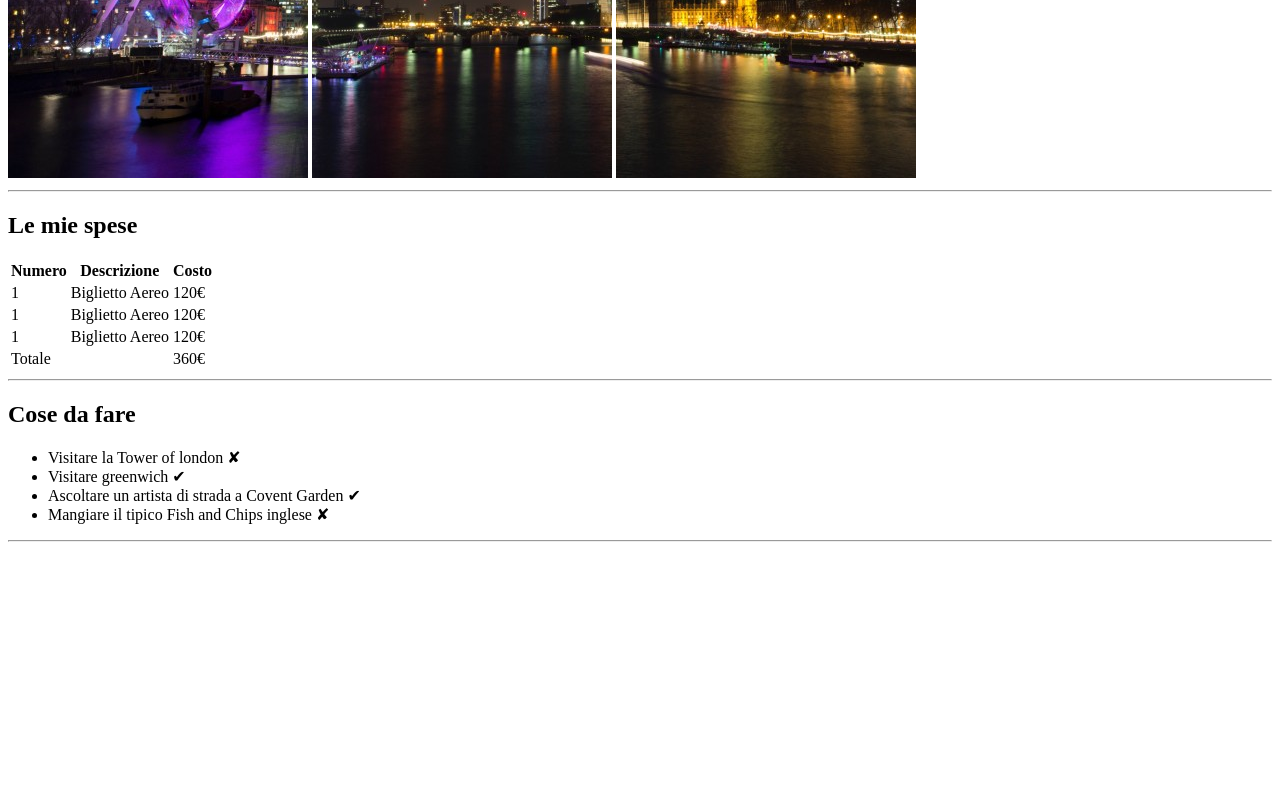
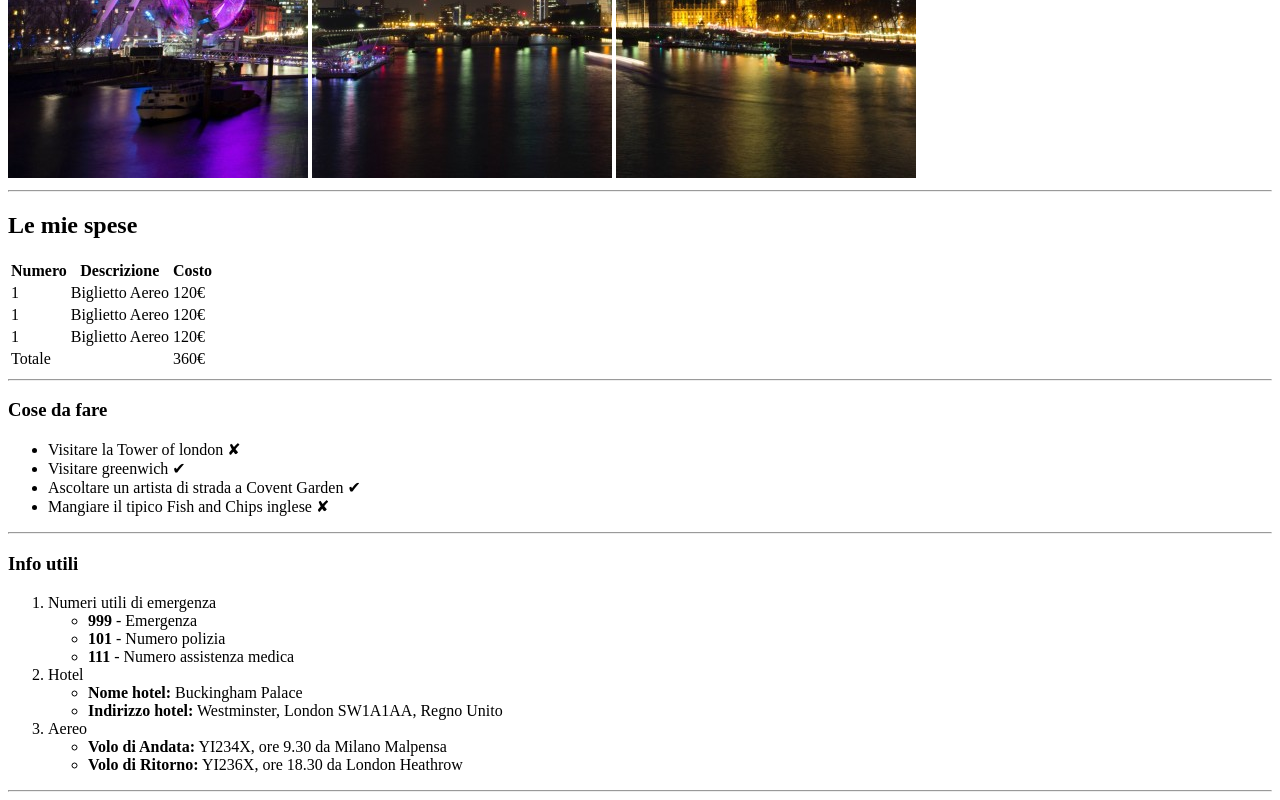
Before and after one commit to DominikKnapczyk/html-london-trip, a plain HTML site: page index.html in a window 1280 px wide. Shown: the part 502-1302 px from the top of the page. Before the commit the page ends 1052 px from the top, so only its background shows below. Drawn offline with Linux system fonts and the light colour scheme.

Commit message:
+ main 2

```diff
--- a/index.html
+++ b/index.html
@@ -11,9 +11,10 @@
    <img src="img/pexels-bill-emrich-230794-1.jpg" alt="">
    <img src="img/pexels-bill-emrich-230794-2.jpg" alt="">
    <hr />
+  </header>
 
-   <!-- MAIN -->
-   <main>
+  <!-- MAIN -->
+  <main>
     <!-- SECTION 1 -->
     <section>
       <h2>Le mie spese</h2>
@@ -50,7 +51,7 @@
 
     <!-- SECTION 2 -->
     <section>
-      <h2>Cose da fare</h2>
+      <h3>Cose da fare</h3>
       <ul>
         <li>Visitare la Tower of london &#10008;</li>
         <li>Visitare greenwich &#10004;</li>
@@ -59,7 +60,33 @@
       </ul>
       <hr />
     </section>
-   </main>
-  </header>
+
+    <!-- SECTION 3 -->
+    <section>
+      <h3>Info utili</h3>
+      <ol>
+        <li>Numeri utili di emergenza
+          <ul>
+            <li><strong>999</strong> - Emergenza</li>
+            <li><strong>101</strong> - Numero polizia</li>
+            <li><strong>111</strong> - Numero assistenza medica</li>
+          </ul>
+        </li>
+        <li>Hotel
+          <ul>
+            <li><strong>Nome hotel:</strong> Buckingham Palace</li>
+            <li><strong>Indirizzo hotel:</strong> Westminster, London SW1A1AA, Regno Unito</li>
+          </ul>
+        </li>
+        <li>Aereo
+          <ul>
+            <li><strong>Volo di Andata:</strong> YI234X, ore 9.30 da Milano Malpensa</li>
+            <li><strong>Volo di Ritorno:</strong> YI236X, ore 18.30 da London Heathrow</li>
+          </ul>
+        </li>
+      </ol>
+      <hr />
+    </section>
+  </main>
 </body>
 </html>
```
